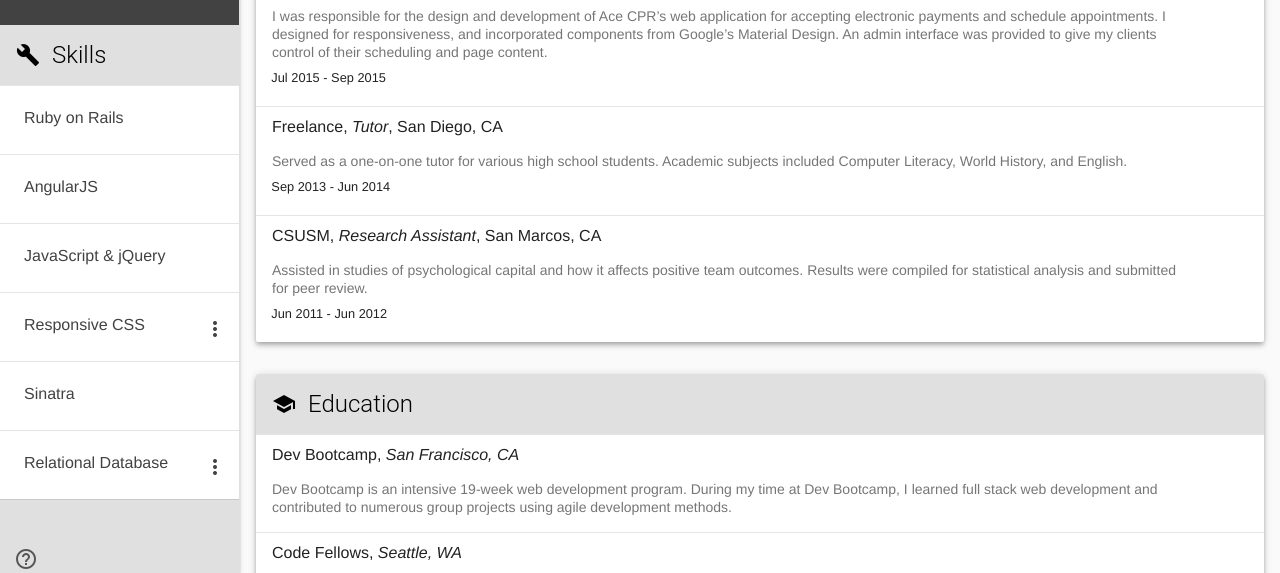
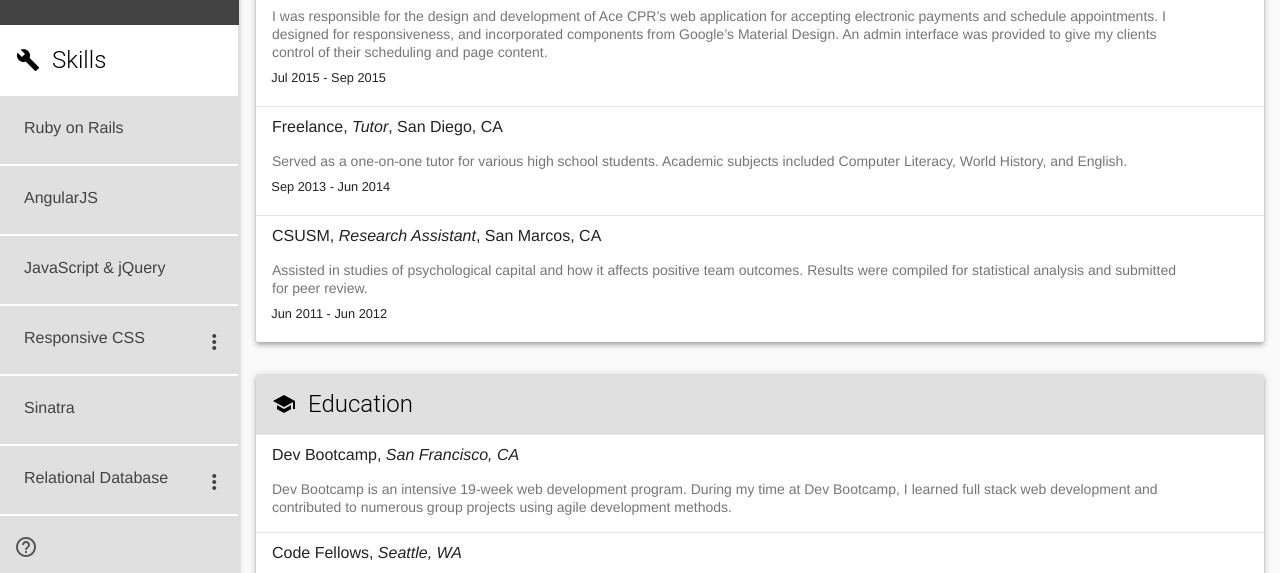
Before and after one commit to dhanesana/dhanesana, a website: page app/index.html in a window 1280 px wide. Shown: the part 227-800 px from the top of the page. Drawn offline with nearby package versions, Linux system fonts and the light colour scheme; some packages are replaced by stand-ins of ours; files that its build step writes are made by us from their sources.

Commit message:
Style drawer and skills div

```diff
--- a/app/index.html
+++ b/app/index.html
@@ -94,7 +94,7 @@
         </nav>
         <!-- Skills Nav -->
         <div class="skills-div-drawer">
-          <div class="mdl-card__title">
+          <div class="skill-title mdl-card__title">
             <i class="material-icons resume-icons">build</i><h2 class="mdl-card__title-text">Skills</h2>
           </div>
           <div class="indv-skill-div mdl-card__actions mdl-card--border">
@@ -143,11 +143,11 @@
               </ul>
             </p>
           </div>
-          <div class="filler-div mdl-card__actions mdl-card--border">
+<!--           <div class="filler-div mdl-card__actions mdl-card--border">
             <p class="skill mdl-js-ripple-effect">
 
             </p>
-          </div>
+          </div> -->
         </div>
         <div class="mdl-layout-spacer"></div>
           <a class="more-info mdl-navigation__link" target="_blank">
--- a/app/styles/main.scss
+++ b/app/styles/main.scss
@@ -469,7 +469,9 @@ a:hover i {
 }
 
 .skills-div-drawer {
-  // width: 99.7%;
+  width: 99.7%;
+  border-bottom: .5px solid white;
+  // border-right: 2px solid white;
   // overflow-y: auto;
 }
 
@@ -734,11 +736,15 @@ a:hover i {
 }
 
 .indv-skill-div {
-  background-color: white;
+  // background-color: white;
+  background-color: #E0E0E0;
+  border-top: .5px solid white !important;
+  border-bottom: .5px solid white;
 }
 
 .indv-skill-div:hover {
-  box-shadow: -1px -1px 10px rgba(0, 0, 0, .25);
+  background-color: #F5F5F5;
+  box-shadow: -.5px -.5px 10px rgba(0, 0, 0, .25);
 }
 
 .skills-div-drawer:hover .resume-icons {
@@ -767,3 +773,9 @@ a:hover i {
   text-decoration: none;
   text-align: center;
 }
+
+.skill-title {
+  background-color: white;
+  padding-top: 1.5em;
+  padding-bottom: 1.5em;
+}
```
